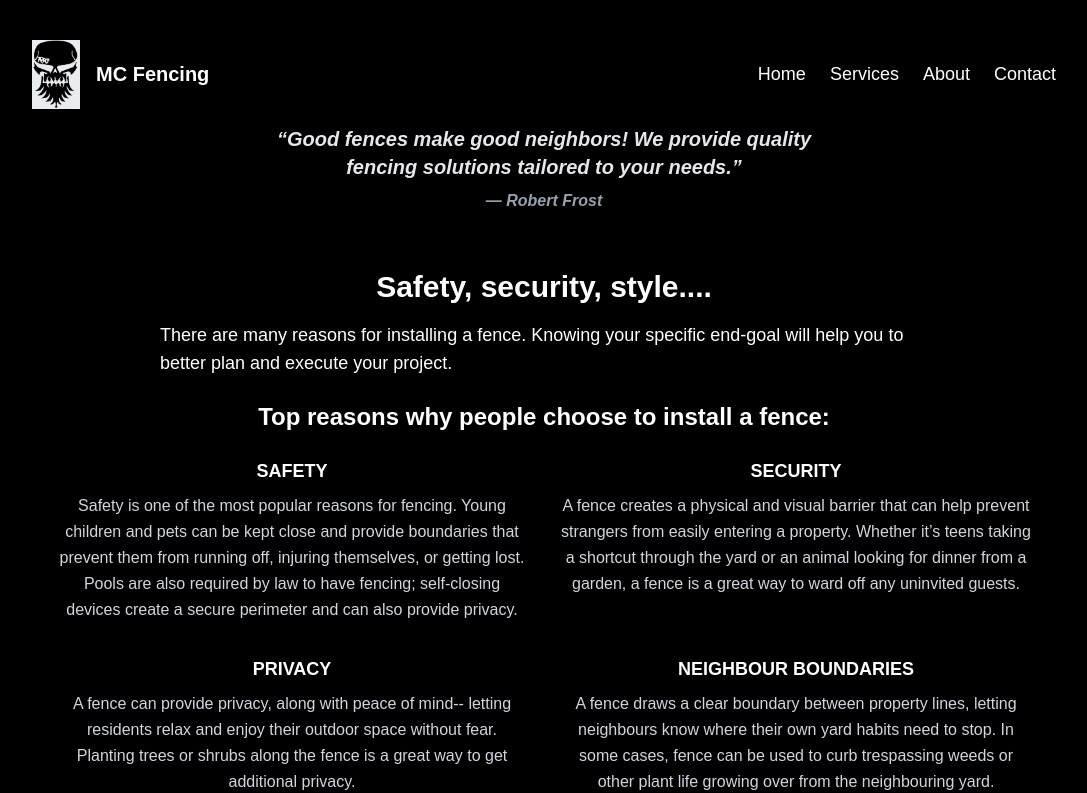
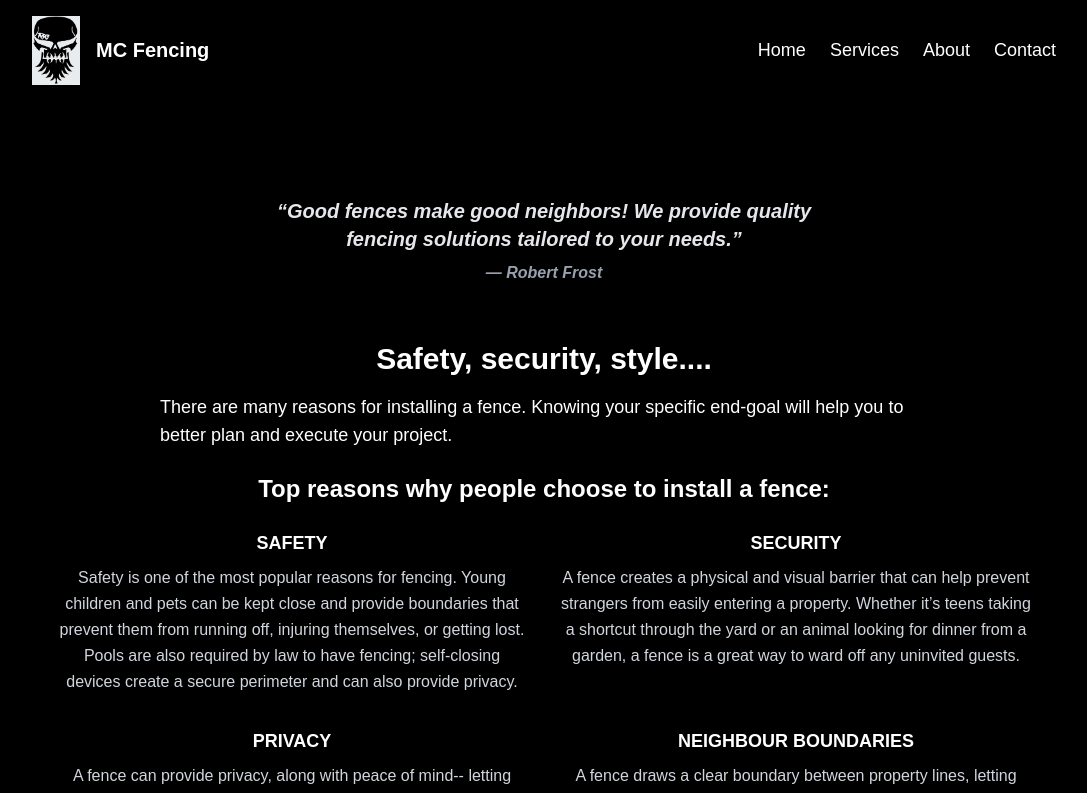
Before and after one commit to avantenaidoo/mcfencing-website, a Next.js app: page / in a window 1280 px wide. Shown: the top 793 px of the page, without its empty margins (96-1183 px from the left). Built offline with nearby package versions, Linux system fonts and the light colour scheme.

Commit message:
Refactor layout: move Navbar outside main and adjust spacing for sticky positioning

```diff
--- a/src/app/page.tsx
+++ b/src/app/page.tsx
@@ -3,14 +3,15 @@ import FenceReasons from "@/components/FenceReasons";
 
 export default function HomePage() {
   return (
-    <main className="p-6 flex flex-col items-center text-center min-h-screen bg-black text-white">
+    <>
       <Navbar />
-
+      <main className="pt-24 p-6 flex flex-col items-center text-center min-h-screen bg-black text-white">
         <blockquote className="text-xl italic text-gray-200 max-w-xl mb-2 font-semibold">
           &ldquo;Good fences make good neighbors! We provide quality fencing solutions tailored to your needs.&rdquo;
         </blockquote>
         <cite className="text-gray-400 mb-8 font-semibold">— Robert Frost</cite>
         <FenceReasons />
       </main>
+    </>
   );
 }
```
Lines whose indentation alone changed are shown as unchanged.
